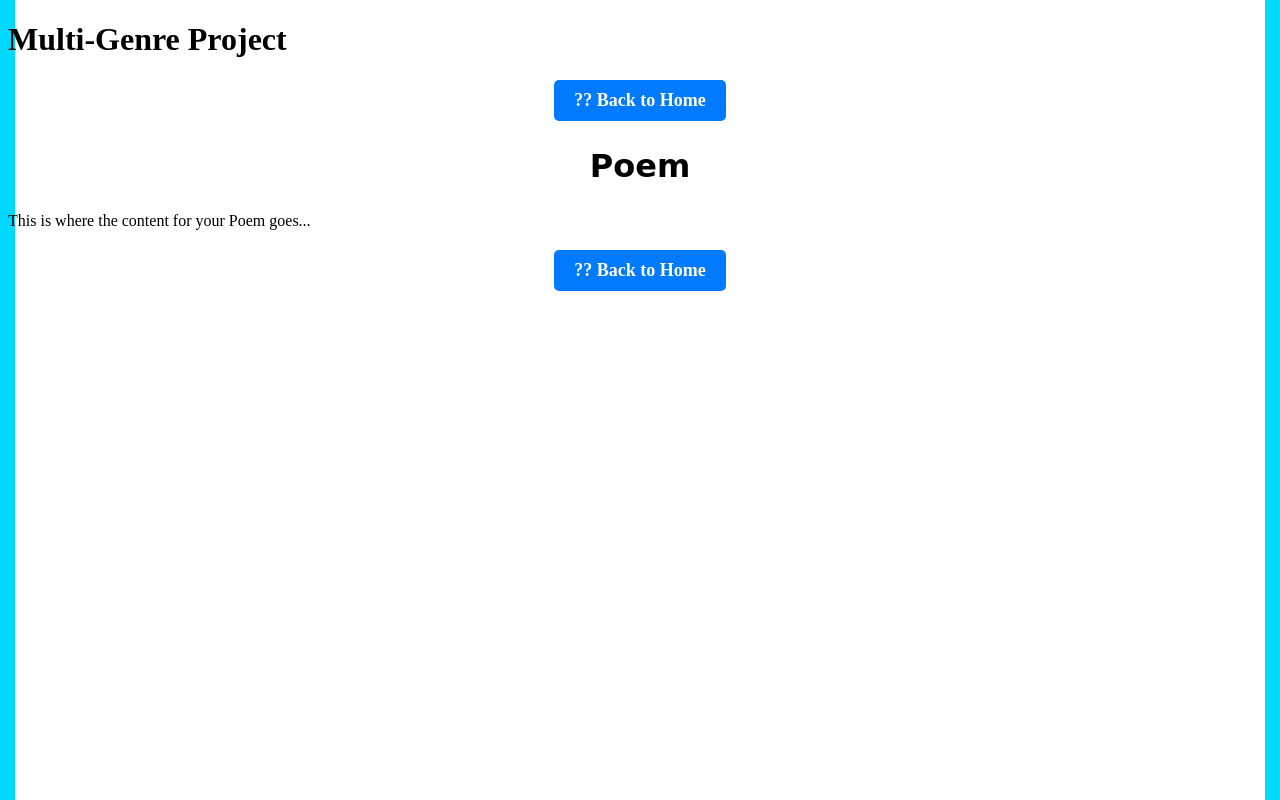
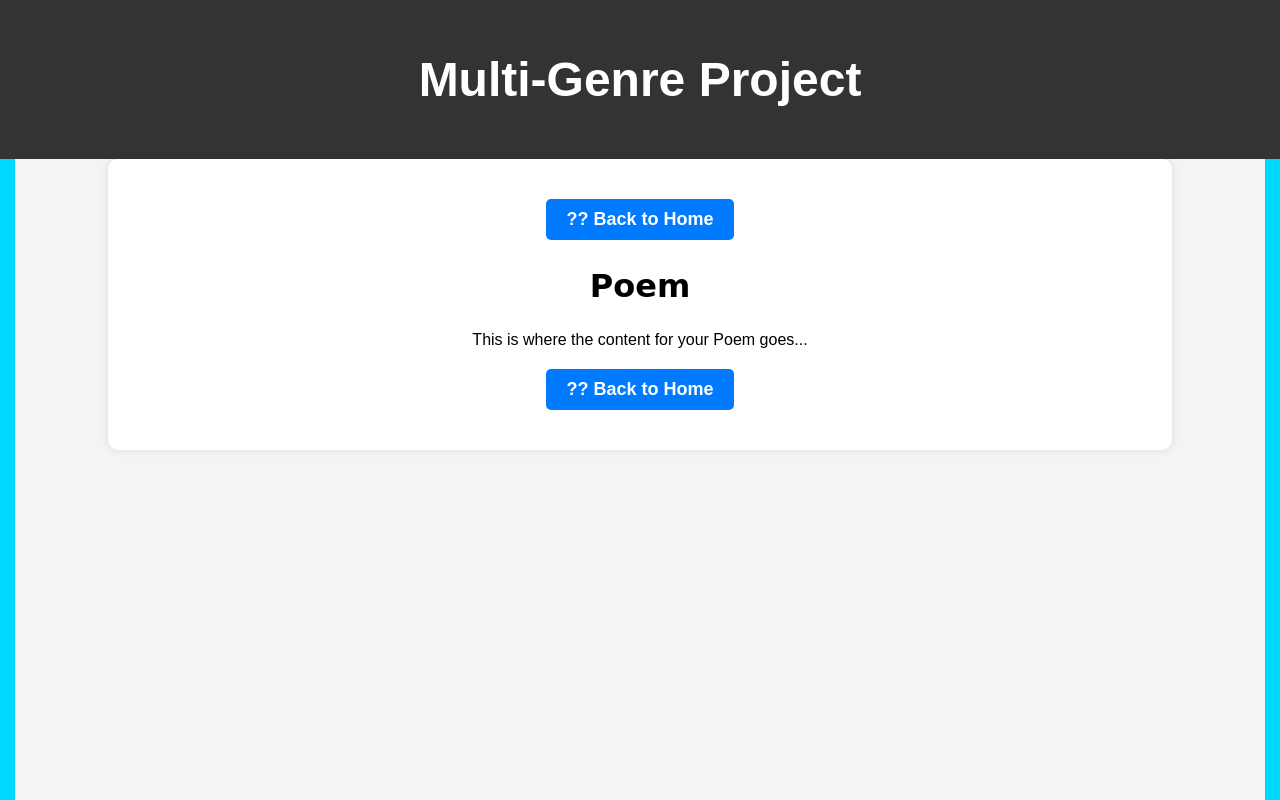
Before and after one commit to FrootJuice/Midterm-Multi-Genre-Project, a plain HTML site: page poem.html in a window 1280 px wide. Drawn offline with Linux system fonts and the light colour scheme.

Commit message:
Global Styles

```diff
--- a/styles.css
+++ b/styles.css
@@ -30,3 +30,50 @@ h2 {
 .nav-button a:hover {
     background-color: #0056b3;
 }
+
+/* Global Styles */
+/* Apply consistent styles to all pages */
+body {
+    font-family: Arial, sans-serif;
+    margin: 0;
+    padding: 0;
+    background-color: #f4f4f4;
+    text-align: center;
+}
+
+header {
+    background-color: #333;
+    color: white;
+    padding: 20px;
+    font-size: 24px;
+}
+
+.container {
+    width: 80%;
+    margin: auto;
+    background: white;
+    padding: 20px;
+    box-shadow: 0 0 10px rgba(0, 0, 0, 0.1);
+    border-radius: 10px;
+}
+
+.nav-button {
+    text-align: center;
+    margin: 20px 0;
+}
+
+.nav-button a {
+    display: inline-block;
+    padding: 10px 20px;
+    font-size: 18px;
+    font-weight: bold;
+    color: white;
+    background-color: #007BFF;
+    text-decoration: none;
+    border-radius: 5px;
+    transition: background-color 0.3s ease;
+}
+
+.nav-button a:hover {
+    background-color: #0056b3;
+}
```
